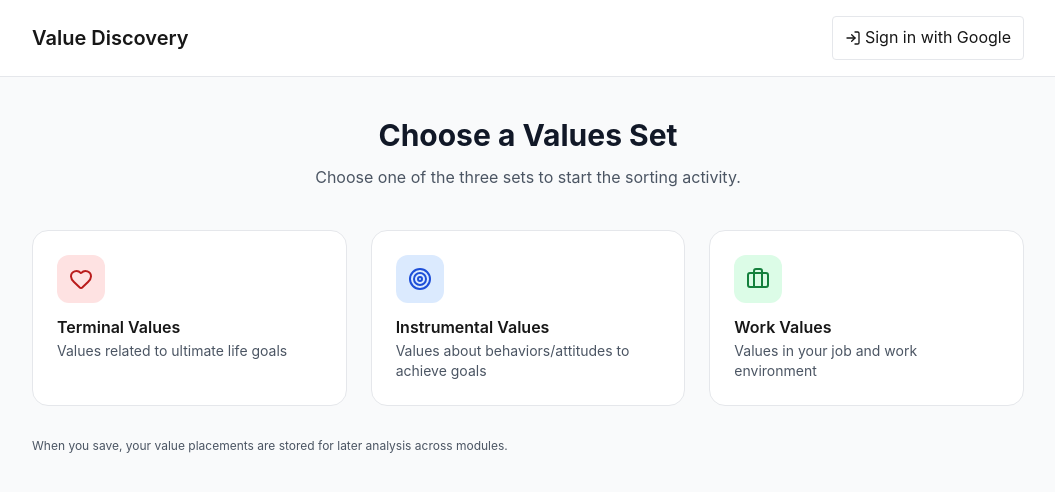
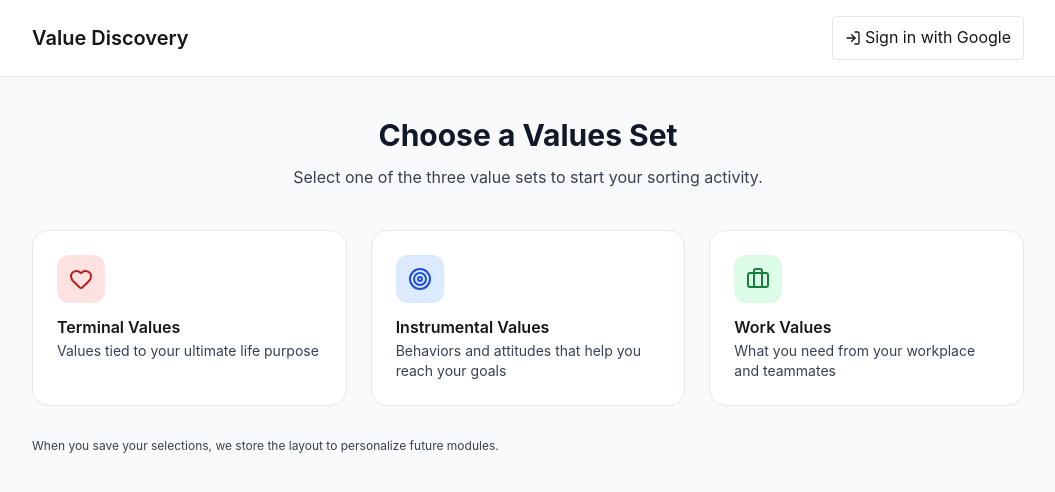
Before and after one commit to HosungYou/wfed119, a Next.js app: page /discover/values in a window 1280 px wide. Shown: the top 492 px of the page, without its empty margins (112-1167 px from the left). Built offline with nearby package versions, Linux system fonts and the light colour scheme; no server answers.

Commit message:
fix: stabilize client bundle and copy

```diff
--- a/Modules/StrengthDiscovery/StrengthHexagon.tsx
+++ b/Modules/StrengthDiscovery/StrengthHexagon.tsx
@@ -2,7 +2,7 @@
 
 import React, { useMemo } from 'react';
 import { Radar, RadarChart, PolarGrid, PolarAngleAxis, ResponsiveContainer } from 'recharts';
-import { StrengthAnalysis } from '@/lib/services/aiServiceClaude';
+import type { StrengthAnalysis } from '@/lib/services/aiServiceClaude';
 
 interface StrengthHexagonProps {
   data: StrengthAnalysis;
--- a/Modules/StrengthDiscovery/StrengthMindMap.tsx
+++ b/Modules/StrengthDiscovery/StrengthMindMap.tsx
@@ -1,7 +1,7 @@
 'use client';
 
 import React from 'react';
-import { StrengthAnalysis } from '@/lib/services/aiServiceClaude';
+import type { StrengthAnalysis } from '@/lib/services/aiServiceClaude';
 
 interface StrengthMindMapProps {
   data: StrengthAnalysis;
--- a/Modules/StrengthDiscovery/StrengthRadarChart.tsx
+++ b/Modules/StrengthDiscovery/StrengthRadarChart.tsx
@@ -14,7 +14,7 @@ import {
 } from 'chart.js';
 import { Radar } from 'react-chartjs-2';
 import zoomPlugin from 'chartjs-plugin-zoom';
-import { StrengthAnalysis } from '@/lib/services/aiServiceClaude';
+import type { StrengthAnalysis } from '@/lib/services/aiServiceClaude';
 import { X, ZoomIn, ZoomOut, RotateCcw, Trash2 } from 'lucide-react';
 
 // Register Chart.js components
--- a/src/app/discover/values/page.tsx
+++ b/src/app/discover/values/page.tsx
@@ -6,7 +6,7 @@ import { Heart, Target, Briefcase, LogIn, LogOut } from 'lucide-react';
 import { useSession, signIn, signOut } from 'next-auth/react';
 
 export default function ValuesLanding() {
-  const { data: session, status } = useSession();
+  const { status } = useSession();
   return (
     <div className="min-h-screen bg-gray-50">
       <header className="bg-white border-b">
@@ -14,9 +14,21 @@ export default function ValuesLanding() {
           <h1 className="text-xl font-semibold">Value Discovery</h1>
           <div className="flex items-center gap-2">
             {status !== 'authenticated' ? (
-              <button onClick={() => signIn('google')} className="flex items-center gap-1 px-3 py-2 border rounded hover:bg-gray-50"><LogIn className="w-4 h-4"/>Sign in with Google</button>
+              <button
+                onClick={() => signIn('google')}
+                className="flex items-center gap-1 px-3 py-2 border rounded hover:bg-gray-50"
+              >
+                <LogIn className="w-4 h-4" />
+                Sign in with Google
+              </button>
             ) : (
-              <button onClick={() => signOut()} className="flex items-center gap-1 px-3 py-2 border rounded hover:bg-gray-50"><LogOut className="w-4 h-4"/>Sign out</button>
+              <button
+                onClick={() => signOut()}
+                className="flex items-center gap-1 px-3 py-2 border rounded hover:bg-gray-50"
+              >
+                <LogOut className="w-4 h-4" />
+                Sign out
+              </button>
             )}
           </div>
         </div>
@@ -25,26 +37,26 @@ export default function ValuesLanding() {
       <main className="max-w-5xl mx-auto px-4 py-10">
         <div className="text-center mb-10">
           <h2 className="text-3xl font-bold text-gray-900 mb-3">Choose a Values Set</h2>
-          <p className="text-gray-600">Choose one of the three sets to start the sorting activity.</p>
+          <p className="text-gray-700">Select one of the three value sets to start your sorting activity.</p>
         </div>
         <div className="grid sm:grid-cols-3 gap-6">
           <Link href="/discover/values/terminal" className="group block bg-white border rounded-2xl p-6 hover:shadow-md transition">
             <div className="w-12 h-12 rounded-xl bg-red-100 text-red-700 flex items-center justify-center mb-3"><Heart className="w-6 h-6"/></div>
             <div className="font-semibold">Terminal Values</div>
-            <div className="text-sm text-gray-600">Values related to ultimate life goals</div>
+            <div className="text-sm text-gray-700">Values tied to your ultimate life purpose</div>
           </Link>
           <Link href="/discover/values/instrumental" className="group block bg-white border rounded-2xl p-6 hover:shadow-md transition">
             <div className="w-12 h-12 rounded-xl bg-blue-100 text-blue-700 flex items-center justify-center mb-3"><Target className="w-6 h-6"/></div>
             <div className="font-semibold">Instrumental Values</div>
-            <div className="text-sm text-gray-600">Values about behaviors/attitudes to achieve goals</div>
+            <div className="text-sm text-gray-700">Behaviors and attitudes that help you reach your goals</div>
           </Link>
           <Link href="/discover/values/work" className="group block bg-white border rounded-2xl p-6 hover:shadow-md transition">
             <div className="w-12 h-12 rounded-xl bg-green-100 text-green-700 flex items-center justify-center mb-3"><Briefcase className="w-6 h-6"/></div>
             <div className="font-semibold">Work Values</div>
-            <div className="text-sm text-gray-600">Values in your job and work environment</div>
+            <div className="text-sm text-gray-700">What you need from your workplace and teammates</div>
           </Link>
         </div>
-        <div className="mt-8 text-xs text-gray-600">When you save, your value placements are stored for later analysis across modules.</div>
+        <div className="mt-8 text-xs text-gray-700">When you save your selections, we store the layout to personalize future modules.</div>
       </main>
     </div>
   );
--- a/src/components/ChatInterface.tsx
+++ b/src/components/ChatInterface.tsx
@@ -4,7 +4,7 @@ import React, { useState, useEffect, useRef } from 'react';
 import { useSessionStore, useSessionStats } from '@/lib/store/sessionStore';
 import { StrengthMindMap } from './visualization/StrengthMindMap';
 import { ProgressIndicator } from './ui/ProgressIndicator';
-import { ChatMessage } from '@/lib/services/aiServiceClaude';
+import type { ChatMessage } from '@/lib/services/aiServiceClaude';
 import { Save, RefreshCw, Send, Download, Loader2 } from 'lucide-react';
 
 export const ChatInterface: React.FC = () => {
--- a/src/components/visualization/StrengthHexagon.tsx
+++ b/src/components/visualization/StrengthHexagon.tsx
@@ -2,7 +2,7 @@
 
 import React, { useMemo } from 'react';
 import { Radar, RadarChart, PolarGrid, PolarAngleAxis, ResponsiveContainer } from 'recharts';
-import { StrengthAnalysis } from '@/lib/services/aiServiceClaude';
+import type { StrengthAnalysis } from '@/lib/services/aiServiceClaude';
 
 interface StrengthHexagonProps {
   data: StrengthAnalysis;
--- a/src/components/visualization/StrengthMindMap.tsx
+++ b/src/components/visualization/StrengthMindMap.tsx
@@ -1,7 +1,7 @@
 'use client';
 
 import React from 'react';
-import { StrengthAnalysis } from '@/lib/services/aiServiceClaude';
+import type { StrengthAnalysis } from '@/lib/services/aiServiceClaude';
 
 interface StrengthMindMapProps {
   data: StrengthAnalysis;
--- a/src/components/visualization/StrengthRadarChart.tsx
+++ b/src/components/visualization/StrengthRadarChart.tsx
@@ -14,7 +14,7 @@ import {
 } from 'chart.js';
 import { Radar } from 'react-chartjs-2';
 import zoomPlugin from 'chartjs-plugin-zoom';
-import { StrengthAnalysis } from '@/lib/services/aiServiceClaude';
+import type { StrengthAnalysis } from '@/lib/services/aiServiceClaude';
 import { X, ZoomIn, ZoomOut, RotateCcw, Trash2 } from 'lucide-react';
 
 // Register Chart.js components
--- a/src/lib/store/sessionStore.ts
+++ b/src/lib/store/sessionStore.ts
@@ -1,6 +1,6 @@
 import { create } from 'zustand';
 import { persist } from 'zustand/middleware';
-import { ChatMessage, StrengthAnalysis } from '../services/aiServiceClaude';
+import type { ChatMessage, StrengthAnalysis } from '../services/aiServiceClaude';
 
 export type SessionStage = 'initial' | 'exploration' | 'deepening' | 'analysis' | 'summary';
 
```
Also changed, not shown: release-notes/v2.5.1.md (added, +22 -0 lines).
